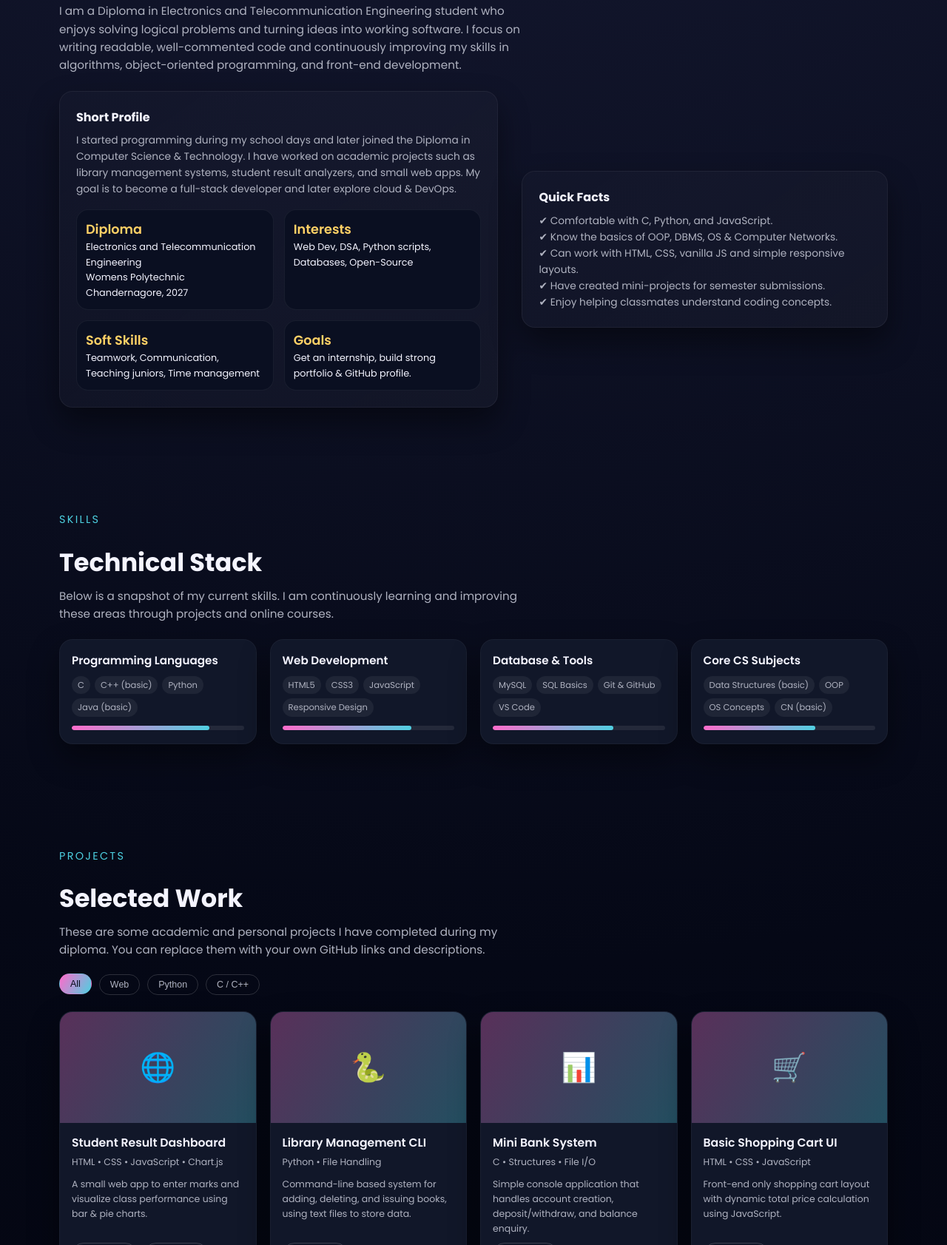
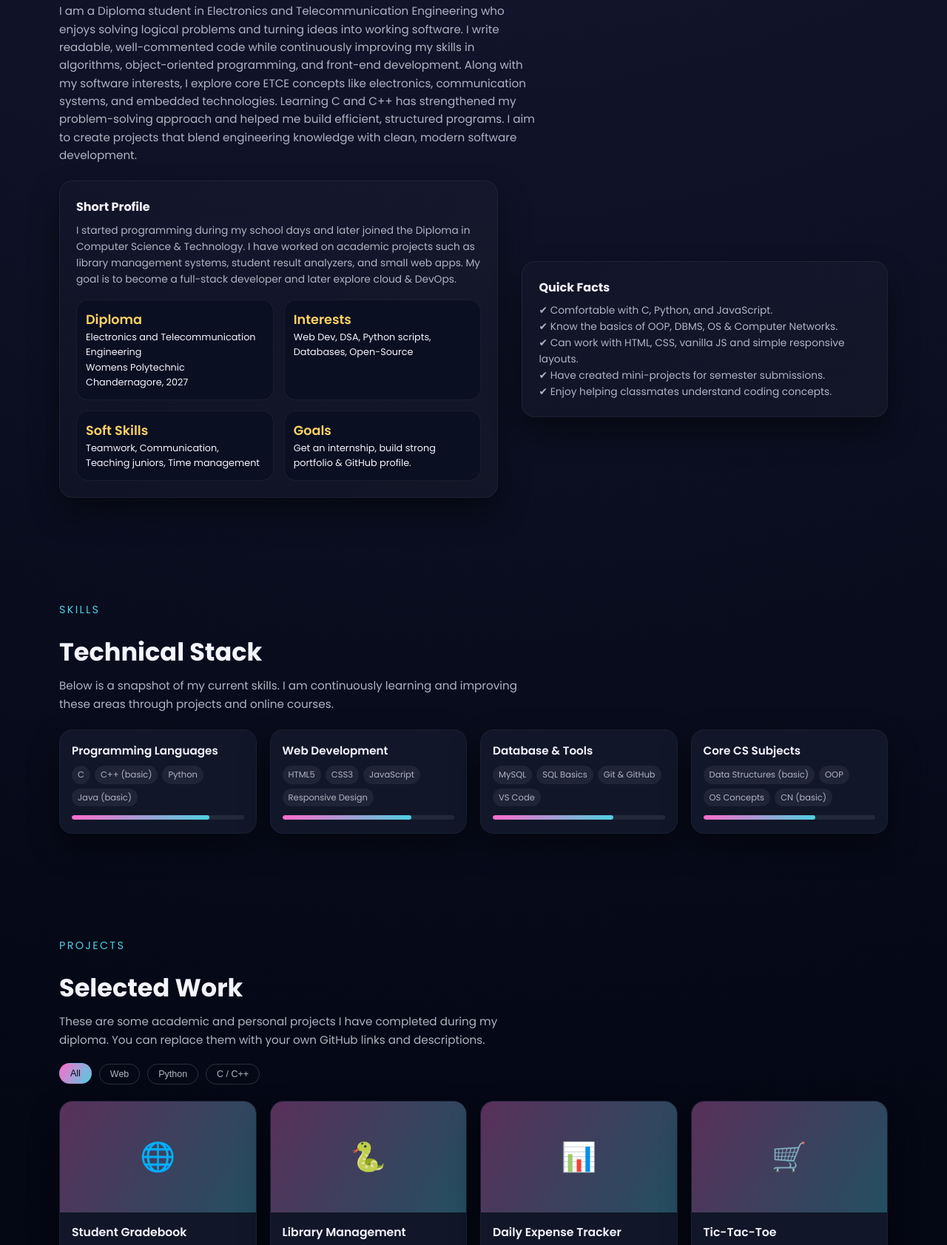
Before and after one commit to moubani-dev/portfolio, a plain HTML site: page index.html in a window 1280 px wide. Shown: the part 1117-2800 px from the top of the page at 74% size. Drawn offline with Linux system fonts and the light colour scheme.

Commit message:
Update index.html

```diff
--- a/index.html
+++ b/index.html
@@ -784,7 +784,7 @@
     <div class="container">
       <nav class="nav">
         <div class="nav-logo">
-          <div class="nav-logo-icon">ETCE</div>
+          <div class="nav-logo-icon"></div>
           <div class="nav-logo-text">Diploma Portfolio</div>
         </div>
 
@@ -892,11 +892,11 @@
           <div class="section-subtitle">About</div>
           <h2 class="section-title">Who am I?</h2>
           <p class="section-description">
-            I am a Diploma in Electronics and Telecommunication Engineering student who enjoys
-            solving logical problems and turning ideas into working software.
-            I focus on writing readable, well-commented code and continuously
-            improving my skills in algorithms, object-oriented programming, and
-            front-end development.
+            I am a Diploma student in Electronics and Telecommunication Engineering who enjoys solving logical problems and turning ideas into working software.
+            I write readable, well-commented code while continuously improving my skills in algorithms, object-oriented programming, and front-end development.
+            Along with my software interests, I explore core ETCE concepts like electronics, communication systems, and embedded technologies.
+            Learning C and C++ has strengthened my problem-solving approach and helped me build efficient, structured programs.
+            I aim to create projects that blend engineering knowledge with clean, modern software development.
           </p>
         </div>
 
@@ -1030,16 +1030,16 @@
           <div class="project-card" data-category="web">
             <div class="project-thumb">🌐</div>
             <div class="project-content">
-              <div class="project-title">Student Result Dashboard</div>
+              <div class="project-title">Student Gradebook</div>
               <div class="project-meta">
                 HTML • CSS • JavaScript • Chart.js
               </div>
               <p class="project-meta">
-                A small web app to enter marks and visualize class performance
-                using bar & pie charts.
+                A Student Gradebook System that records, tracks, and manages student grades efficiently.
+                Designed to simplify evaluation, generate rankings, and improve academic performance analysis.
               </p>
               <div class="project-links">
-                <a class="badge-link" href="#" target="_blank">View Code</a>
+                <a class="badge-link" href="https://github.com/moubani-dev/Mini_projects_In_C/blob/main/C%2B%2B%20Programming%20Projects/Intermediate_projects/Student_Gradebook_Ranking.cpp" target="_blank">View Code</a>
                 <a class="badge-link" href="#" target="_blank">Live Demo</a>
               </div>
             </div>
@@ -1048,16 +1048,16 @@
           <div class="project-card" data-category="python">
             <div class="project-thumb">🐍</div>
             <div class="project-content">
-              <div class="project-title">Library Management CLI</div>
+              <div class="project-title">Library Management </div>
               <div class="project-meta">
                 Python • File Handling
               </div>
               <p class="project-meta">
-                Command-line based system for adding, deleting, and issuing
-                books, using text files to store data.
+                A Library Management System designed to organize, track, and manage books efficiently.
+                It streamlines issuing, returning, and record-keeping to improve overall library operations.
               </p>
               <div class="project-links">
-                <a class="badge-link" href="#" target="_blank">View Code</a>
+                <a class="badge-link" href="https://github.com/moubani-dev/Mini_projects_In_C/blob/main/C%2B%2B%20Programming%20Projects/Intermediate_projects/Library_Management_Sytem.cpp" target="_blank">View Code</a>
               </div>
             </div>
           </div>
@@ -1065,16 +1065,16 @@
           <div class="project-card" data-category="c">
             <div class="project-thumb">📊</div>
             <div class="project-content">
-              <div class="project-title">Mini Bank System</div>
+              <div class="project-title">Daily Expense Tracker</div>
               <div class="project-meta">
                 C • Structures • File I/O
               </div>
               <p class="project-meta">
-                Simple console application that handles account creation,
-                deposit/withdraw, and balance enquiry.
+                A simple and efficient Daily Expense Tracker designed to help users record, analyze, and control their spending.
+                Built to promote smart budgeting habits and better financial management.
               </p>
               <div class="project-links">
-                <a class="badge-link" href="#" target="_blank">View Code</a>
+                <a class="badge-link" href="https://github.com/moubani-dev/Mini_projects_In_C/blob/main/C%2B%2B%20Programming%20Projects/Basic%20projects/Daily_expense_tracker.cpp" target="_blank">View Code</a>
               </div>
             </div>
           </div>
@@ -1082,16 +1082,16 @@
           <div class="project-card" data-category="web">
             <div class="project-thumb">🛒</div>
             <div class="project-content">
-              <div class="project-title">Basic Shopping Cart UI</div>
+              <div class="project-title">Tic-Tac-Toe</div>
               <div class="project-meta">
                 HTML • CSS • JavaScript
               </div>
               <p class="project-meta">
-                Front-end only shopping cart layout with dynamic total price
-                calculation using JavaScript.
+                Tic Tac Toe is a simple 3×3 strategy game where two players compete using X and O.
+                The goal is to align three marks in a row while outsmarting your opponent.
               </p>
               <div class="project-links">
-                <a class="badge-link" href="#" target="_blank">View Code</a>
+                <a class="badge-link" href="https://github.com/moubani-dev/Mini_projects_In_C/blob/main/C%2B%2B%20Programming%20Projects/Basic%20projects/Tic-Tac-Toe%20Game.cpp" target="_blank">View Code</a>
               </div>
             </div>
           </div>
```
